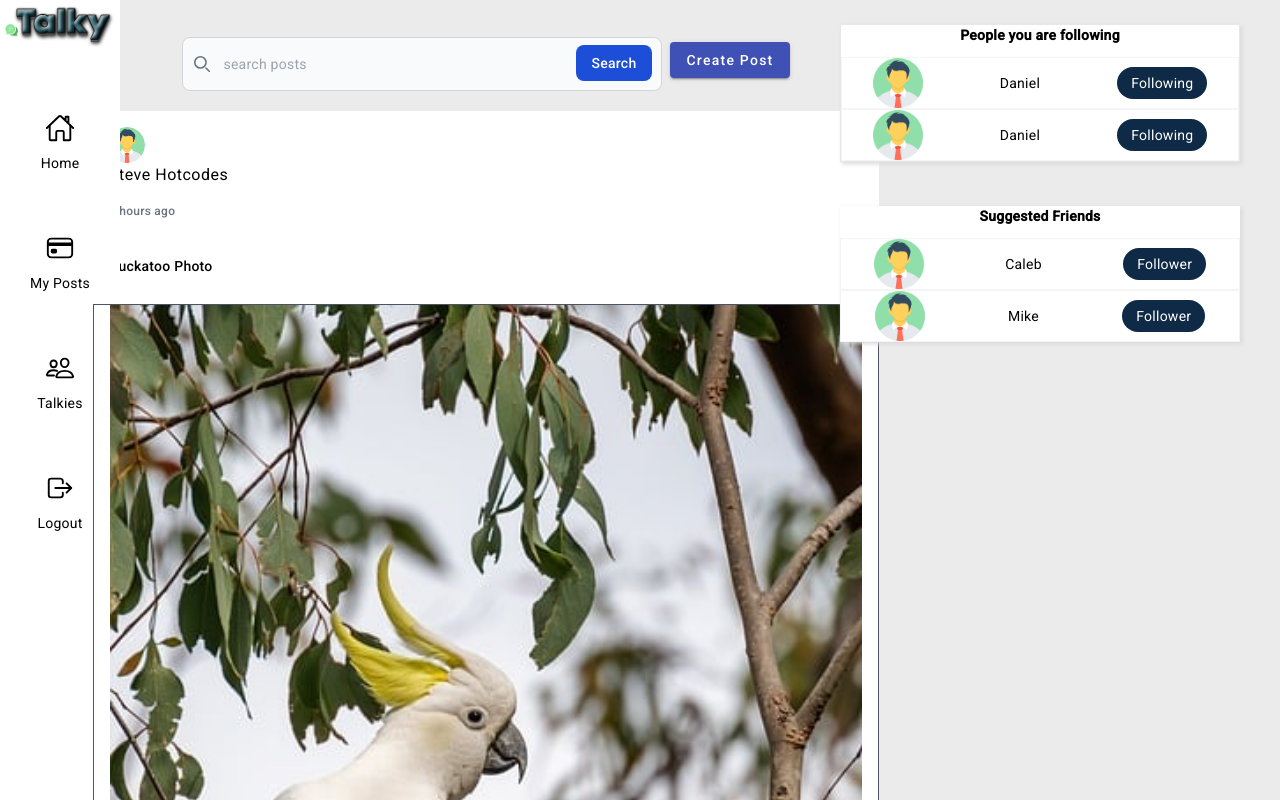
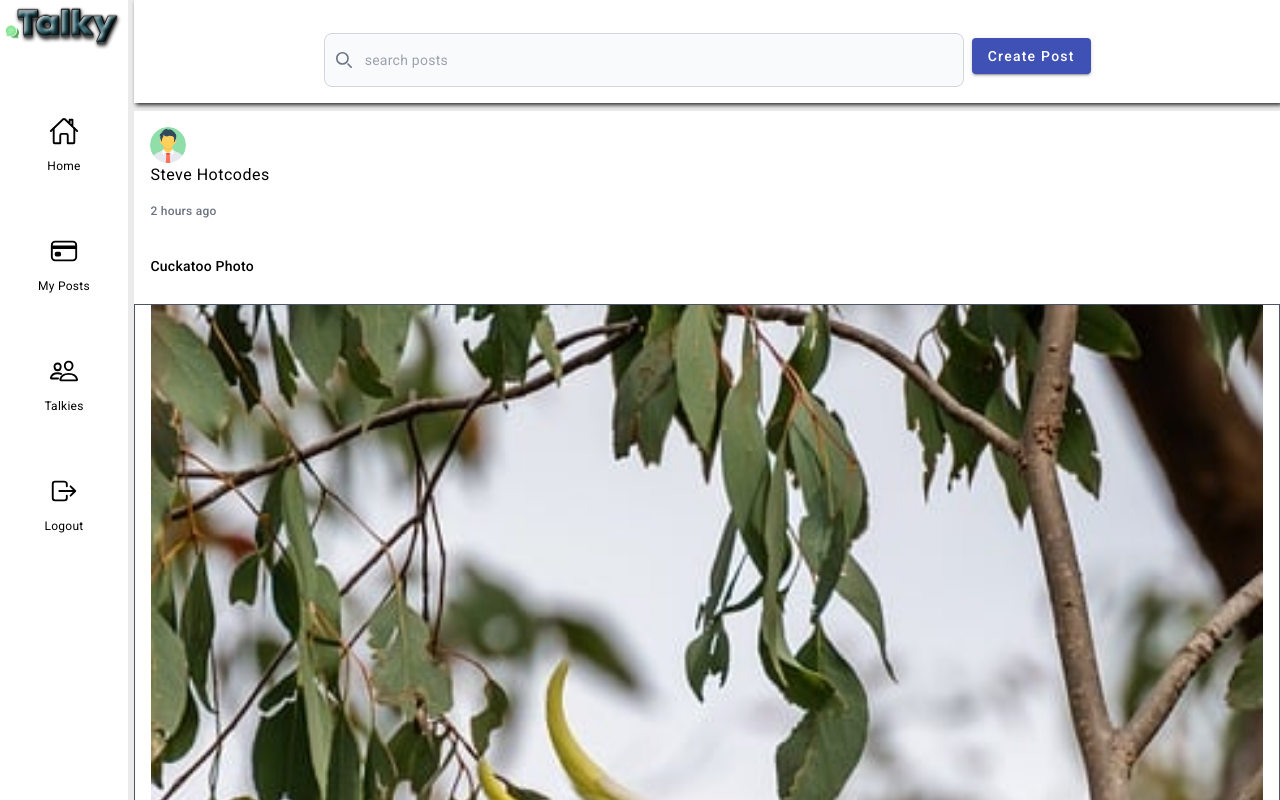
Before and after one commit to stevehotcodes/Talky, an Angular app in the folder frontend-talky/: page /all in a window 1280 px wide. Shown: the top 800 px of the page. Built offline with nearby package versions, Linux system fonts and the light colour scheme.

Commit message:
added the talkie

```diff
--- a/frontend-talky/src/app/components/all-posts/all-posts.component.css
+++ b/frontend-talky/src/app/components/all-posts/all-posts.component.css
@@ -1,10 +1,8 @@
 .header{
-    /* margin-top:1rem; */
     display: flex;
     justify-content: space-around;
     align-items: center;
     height:10vh;
-    /* border: 1px solid red; */
     background-color: #fff;
     filter: drop-shadow(2px 2px 2px #3d3d3d);
 }
@@ -19,7 +17,7 @@ h3{
 .search-wrapper{
     display: flex;
     align-items:center;
-    background-color: #a5a4a4;
+
 
 }
 .search-wrapper>input{
@@ -38,43 +36,31 @@ h3{
 }
 .main{
     display: flex;
-    /* justify-content: space-around; */
-    /* border:2px solid red; */
-    /* margin:0 10rem */
+    width:100%;
 }
 
 .post-search-container{
-    flex: 0.5;
-    /* border:2px solid blue; */
-    margin:0 .5rem ;
-    /* border: 2px solid red; */
-    margin-left: -300px;
+    flex: 0.7;
+
 }
 .posts-wrapper{
-    /* flex:0.5; */
-    /* border:2px solid red;  */
-    margin-top: 1rem;
+
     border-radius: 20px;
-    /* flex-grow:1; */
-    /* overflow-y: scroll; */
-    /* height: 90vh; */
+
 }
 
 
 .followers-followings-wrapper{
-    flex:0.35;
-    /* border:2px solid green; */
+    flex:0.3;
     filter:drop-shadow(2px 2px 2px #d9d9d9);
-    /* border-radius:20px; */
     display: flex;
     flex-direction: column;
-    gap:20px;
-    overflow-y: auto;
+    gap:10px;
     position:fixed;
-    right:40px
-
+    right:0;
 
 }
+
 .all-posts-svg{
     display: flex;
     align-items: center;
@@ -83,6 +69,40 @@ h3{
 
 .post-cards{
     filter: drop-shadow(2px 2px 2px #3d3d3d);
-    margin:0.3rem;
-    /* border-radius: 20px; */
+
 }
+
+@media screen and (max-width:1623px){
+    .followers-followings-wrapper{
+        display:none;
+    }
+    .search-add-icon-wrapper{
+        background-color: white;
+        filter:drop-shadow(2px 2px 2px rgb(35, 35, 35));
+        width:100%;
+        margin:  auto;
+        position: sticky;
+        top:0;
+        flex-grow:1;
+
+    }
+    #default-search{
+        width:50vw;
+    }
+    .main{
+        width:100%
+    }
+    .post-search-container{
+        min-width:89.5%;
+        justify-content: center;
+        margin-left: auto;
+
+    }
+    app-side-navigation{
+        display: relative;
+        flex-grow:0.1;
+        font-size:12px
+    }
+
+
+}
--- a/frontend-talky/src/app/components/all-posts/all-posts.component.html
+++ b/frontend-talky/src/app/components/all-posts/all-posts.component.html
@@ -1,12 +1,16 @@
 <!-- <p>all-posts works!</p> -->
-<app-side-navigation class="z-1"></app-side-navigation>
-<div class="main flex justify-center z-2">
+
+<!-- <app-side-navigation class=""></app-side-navigation> -->
+
+
+
+        <div class="main" >
 
             <div class=" post-search-container flex flex-col justify-center " >
-
+                <app-side-navigation ></app-side-navigation>
                 <!-- <h3>All Posts</h3>    -->
-       <div class="search-add-icon-wrapper flex items-center justify-center sticky top-1 bg p-4 z-50  mt-[-1rem]">
-        <form >
+           <div class="search-add-icon-wrapper w flex items-center justify-center sticky top-1  p-4 z-50  mt-[-1rem]">
+            <form class="search-form" >
                 <label for="default-search" class="mb-2 text-sm font-medium text-gray-900 sr-only dark:text-white">Search</label>
                 <div class="relative">
                     <div class="absolute inset-y-0 start-0 flex items-center ps-3 pointer-events-none">
@@ -14,8 +18,8 @@
                             <path stroke="currentColor" stroke-linecap="round" stroke-linejoin="round" stroke-width="2" d="m19 19-4-4m0-7A7 7 0 1 1 1 8a7 7 0 0 1 14 0Z"/>
                         </svg>
                     </div>
-                <input type="search" id="default-search" class="block w-[30rem]  mt-[17px] p-4 ps-10 text-sm text-gray-900 border border-gray-300 rounded-lg bg-gray-50 focus:ring-blue-500 focus:border-blue-500 dark:bg-gray-700 dark:border-gray-600 dark:placeholder-gray-400 dark:text-white dark:focus:ring-blue-500 dark:focus:border-blue-500" placeholder="search posts" required>
-                <button type="submit" class="text-white absolute end-2.5 bottom-2.5 bg-blue-700 hover:bg-blue-800 focus:ring-4 focus:outline-none focus:ring-blue-300 font-medium rounded-lg text-sm px-4 py-2 dark:bg-blue-600 dark:hover:bg-blue-700 dark:focus:ring-blue-800">Search</button>
+                    <input type="search" id="default-search" class="block w-[100%]  mt-[17px] p-4 ps-10 text-sm text-gray-900 border border-gray-300 rounded-lg bg-gray-50 focus:ring-blue-500 focus:border-blue-500 dark:bg-gray-700 dark:border-gray-600 dark:placeholder-gray-400 dark:text-white dark:focus:ring-blue-500 dark:focus:border-blue-500" placeholder="search posts" required>
+                    <!-- <button type="submit" class="text-white absolute end-2.5 bottom-2.5 bg-blue-700 hover:bg-blue-800 focus:ring-4 focus:outline-none focus:ring-blue-300 font-medium rounded-lg text-sm px-4 py-2 dark:bg-blue-600 dark:hover:bg-blue-700 dark:focus:ring-blue-800">Search</button> -->
                 </div>
             </form>
             <mat-dialog-actions class="mt-2 ml-2">
@@ -221,8 +225,6 @@
 
 
         </div>
-
-
         <div class="posts-wrapper z-1"style=" width:100%" >
 
 
@@ -417,9 +419,13 @@
 
 
           </div>
+
+
+
+
+
         </div>
-
-<div class="followers-followings-wrapper flex  flex-col    gap-[20rem]  ;">
+        <div class="followers-followings-wrapper flex  flex-col    gap-[20rem] ">
             <div class="flex flex-col sticky   bg-white border   justify-center items-center ml-5 w-[400px] mt-6" >
                 <p class="font-bold mb-7 mt-6">People you are following</p>
 
--- a/frontend-talky/src/app/components/landing-page/landing-page.component.html
+++ b/frontend-talky/src/app/components/landing-page/landing-page.component.html
@@ -2,7 +2,7 @@
 <div id="welcome-wrapper">
     <div class=" logo flex items-center ">
         <img src="../../../assets/Talky-12-6-2023.png"  alt="" class="w-[300px]">
-         <h1>Welcome to Talky</h1>
+         <!-- <h1>Welcome to Talky</h1> -->
 
     </div>
 
--- a/frontend-talky/src/app/components/my-posts/my-posts.component.css
+++ b/frontend-talky/src/app/components/my-posts/my-posts.component.css
@@ -38,22 +38,22 @@ h3{
 }
 .main{
     display: flex;
+    width:99.7%;
     /* justify-content: space-around; */
-    /* border:2px solid red; */
     /* margin:0 10rem */
 }
 
 .post-search-container{
-    flex: 0.5;
+    flex: 0.7;
     /* border:2px solid blue; */
-    margin:0 1rem ;
+
     /* border: 2px solid red; */
-    margin-left: -300px;
+    /* margin-left: -300px; */
 }
 .posts-wrapper{
     /* flex:0.5; */
     /* border:2px solid red;  */
-    margin-top: 1rem;
+    margin-top: 0.3rem;
     border-radius: 20px;
     /* flex-grow:1; */
     /* overflow-y: scroll; */
@@ -62,16 +62,13 @@ h3{
 
 
 .followers-followings-wrapper{
-    flex:0.35;
-    /* border:2px solid green; */
+    flex:0.2;
     filter:drop-shadow(2px 2px 2px #d9d9d9);
-    /* border-radius:20px; */
     display: flex;
     flex-direction: column;
-    gap:20px;
-    overflow-y: auto;
-     position:fixed;
-     right:40px
+    gap:10px;
+    position:fixed;
+    right:0;
 
 
 }
@@ -86,3 +83,41 @@ h3{
     margin:0.3rem;
     /* border-radius: 20px; */
 }
+@media screen and (max-width:1623px){
+    .followers-followings-wrapper{
+        display:none;
+    }
+    .search-add-icon-wrapper{
+        background-color: white;
+        filter:drop-shadow(2px 2px 2px rgb(35, 35, 35));
+        width:100%;
+        margin:  auto;
+        position: sticky;
+        top:0;
+        flex-grow:1;
+
+
+
+
+    }
+    #default-search{
+        width:50vw;
+    }
+    .main{
+        width:100%
+    }
+    .post-search-container{
+        min-width:89.5%;
+        justify-content: center;
+        margin-left: auto;
+
+
+    }
+    app-side-navigation{
+        display: relative;
+        flex-grow:0.1;
+        font-size:12px
+    }
+
+
+}
--- a/frontend-talky/src/app/components/side-navigation/side-navigation.component.css
+++ b/frontend-talky/src/app/components/side-navigation/side-navigation.component.css
@@ -1,8 +1,8 @@
 .side-navbar{
     display:flex;
     flex-direction: column;
-    /* height:100vh; */
-    width:120px;
+    height:100vh;
+    width:10%;
     margin-bottom:0px;
     top:0;
     /* border:2px solid red; */
--- a/frontend-talky/src/app/components/side-navigation/side-navigation.component.html
+++ b/frontend-talky/src/app/components/side-navigation/side-navigation.component.html
@@ -2,18 +2,13 @@
 <div class="side-navbar fixed top-0 left-0 max-md:top-auto max-md:bottom-0 h-[100vh]" >
     <div class="header">
         <img src="../../../assets/Talky-12-6-2023.png" alt="" class="">
-
-        <!-- <div class="contact-section">
-            <p>Hello @SteveHotcodes</p>
-            <svg style="width:50px;height:50px;"xmlns="http://www.w3.org/2000/svg" width="1em" height="1em" viewBox="0 0 48 48"><path fill="#0E2A47" stroke="#0E2A47" stroke-linejoin="round" stroke-width="4" d="M5.004 42.231a.78.78 0 0 0 .791.769h36.407a.78.78 0 0 0 .792-.769v-.918c.018-.277.055-1.657-.855-3.184c-.574-.963-1.407-1.794-2.476-2.472c-1.293-.82-2.938-1.413-4.928-1.77a29.236 29.236 0 0 1-3.002-.584c-2.632-.672-2.862-1.267-2.864-1.273a.763.763 0 0 0-.066-.169c-.022-.11-.075-.528.027-1.647c.258-2.843 1.783-4.523 3.008-5.873c.386-.425.751-.828 1.032-1.222c1.213-1.7 1.325-3.635 1.33-3.755a2 2 0 0 0-.087-.628c-.12-.37-.343-.6-.507-.77a2.874 2.874 0 0 1-.113-.12c-.012-.014-.044-.052-.015-.243a19.01 19.01 0 0 0 .203-1.857c.056-1.002.099-2.5-.16-3.959a6.031 6.031 0 0 0-.172-.825c-.273-1.004-.711-1.862-1.32-2.57c-.105-.115-2.653-2.8-10.05-3.35c-1.023-.076-2.034-.035-3.03.016a4.39 4.39 0 0 0-.875.108c-.764.197-.968.681-1.021.952c-.089.45.067.798.17 1.03c.015.033.034.074.001.182c-.171.266-.442.506-.717.733c-.08.067-1.934 1.667-2.036 3.756c-.275 1.589-.255 4.064.07 5.775c.02.095.047.235.002.33c-.35.313-.746.668-.745 1.478c.004.082.117 2.016 1.33 3.717c.28.394.645.796 1.03 1.221l.002.001c1.225 1.35 2.75 3.03 3.008 5.872c.101 1.12.048 1.537.027 1.648a.758.758 0 0 0-.067.169c-.001.006-.23.599-2.85 1.27c-1.512.387-3 .585-3.045.59c-1.934.327-3.569.906-4.86 1.721c-1.065.673-1.9 1.507-2.48 2.477c-.928 1.55-.903 2.962-.89 3.22v.923Z"/></svg>
-        </div> -->
 
 
 
     </div>
     <div class="icon-link-wrapper " routerLink="/all">
         <svg style="width:30px;height:30px;"  xmlns="http://www.w3.org/2000/svg" class="ionicon" viewBox="0 0 512 512"><path d="M80 212v236a16 16 0 0016 16h96V328a24 24 0 0124-24h80a24 24 0 0124 24v136h96a16 16 0 0016-16V212" fill="none" stroke="currentColor" stroke-linecap="round" stroke-linejoin="round" stroke-width="32"/><path d="M480 256L266.89 52c-5-5.28-16.69-5.34-21.78 0L32 256M400 179V64h-48v69" fill="none" stroke="currentColor" stroke-linecap="round" stroke-linejoin="round" stroke-width="32"/></svg>
-        <a class="links1" outerLink="/all">Home</a>
+        <a class="links1" >Home</a>
     </div>
 
     <div class="icon-link-wrapper  "routerLink="/myposts">
--- a/frontend-talky/src/app/components/talkies/talkies.component.css
+++ b/frontend-talky/src/app/components/talkies/talkies.component.css
@@ -2,9 +2,7 @@ h3{
     font-weight:700 ;
 }
 .main{
-    flex:0.7;
-    /* margin-left:100px; */
+    display: flex;
+    border:2px solid black;
+    width:100%;
 }
-*{
-    border:2px solid red;
-}
--- a/frontend-talky/src/styles.css
+++ b/frontend-talky/src/styles.css
@@ -5,37 +5,52 @@
 @import 'tailwindcss/base';
 @import 'tailwindcss/components';
 @import 'tailwindcss/utilities';
-*{
-    box-sizing:border-box
 
-}
 
 
 body {
 
     margin: 0;
-    min-height: 100svh;
-    width: 100%;
-    height: 100%;
-
+    padding:0;
+    /* min-height: 100svh; */
+    /* width: 100%; */
+    /* height: 100%; */
+      /* border: 2px solid red; */
 }
 
 app-root {
     display: flex;
-    flex-direction: column;
-    /* justify-content: space-between; */
-    min-height: 100svh;
-    width: 100%;
+
+    /* flex-direction: column; */
+    /* justify-content: space-around; */
+    flex:1;
+    min-height: 100vh;
+    /* width: 100vw; */
+      /* overflow-x:hidden; */
+    flex-grow: 1;
     /* border: 2px solid red; */
     background-color: rgb(235, 235, 235);
 
 }
-app-all-posts{
-    min-height: 100svh;
-    width: 100%;  display: flex;
-    flex-direction: column;
+app-all-posts,app-my-posts,app-talkies{
+    /* min-height: 100svh; */
+    width: 90%;
+    /* border:2px solid blue; */
+     display: flex;
+     justify-content: space-around;
+     margin-left:200px;     /* align-items: center; */
+     /* overflow-x:hidden; */
+     /* flex-shrink: 1;/ */
+     /* flex:90%; */
+    /* flex-direction: column; */
 
 }
+app-talkies{
+    border:2px solid green;
+    background-color: red;
+
+}
+
 app-landing-page{
     background: url('./assets/Cool-Background-GIF.gif') ;
     background-repeat: no-repeat;
@@ -48,5 +63,20 @@ app-landing-page{
 
 }
 
+
 html, body { height: 100%; }
 body { margin: 0; font-family: Roboto, "Helvetica Neue", sans-serif; }
+
+
+
+@media screen and (max-width:1623px){
+    app-all-posts,app-my-posts,app-talkies{
+        flex:1;
+        width:100vw;
+        /* background-color: yellow; */
+        /* margin-left:-70px */
+        margin:0 auto;
+    }
+
+
+}
```
Also changed, not shown: frontend-talky/src/app/components/my-posts/my-posts.component.html (+4 -5 lines), frontend-talky/src/app/components/talkies/talkies.component.html (+3 -13 lines). Lines whose indentation alone changed are shown as unchanged.
